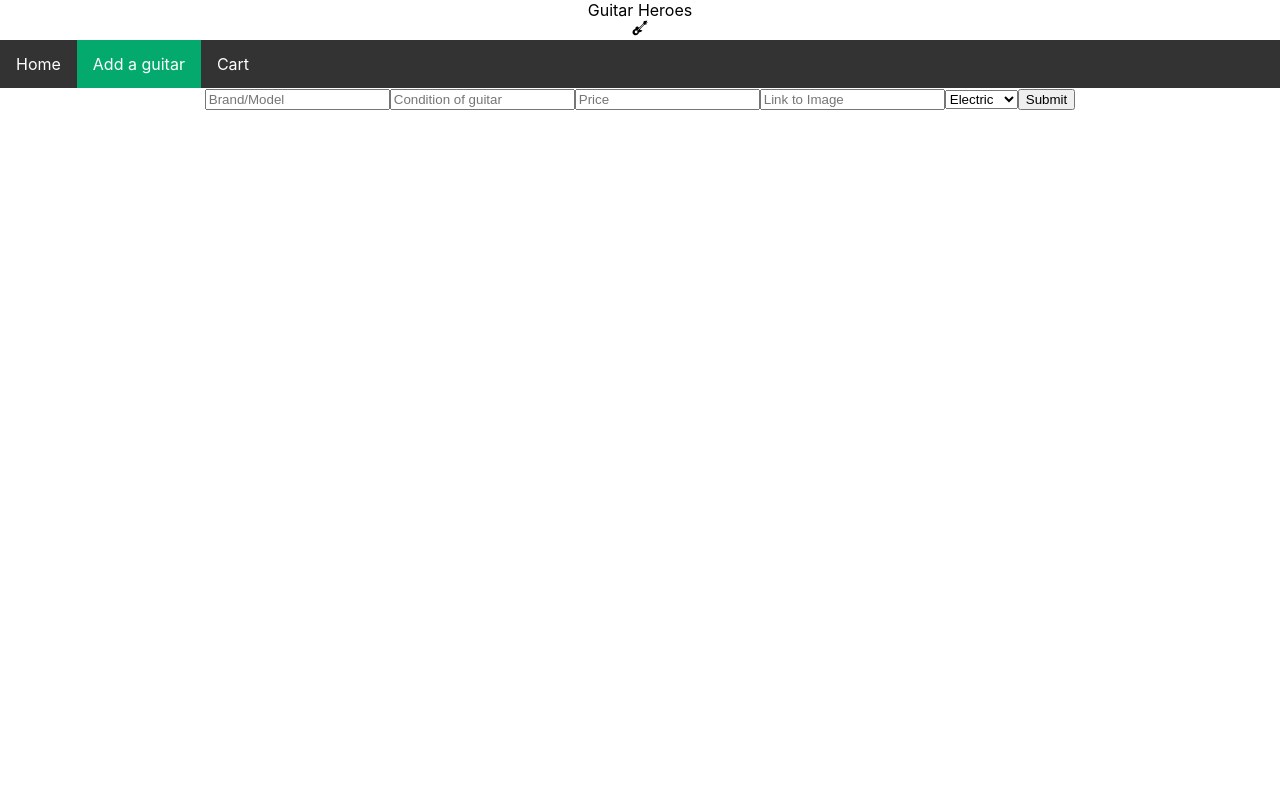
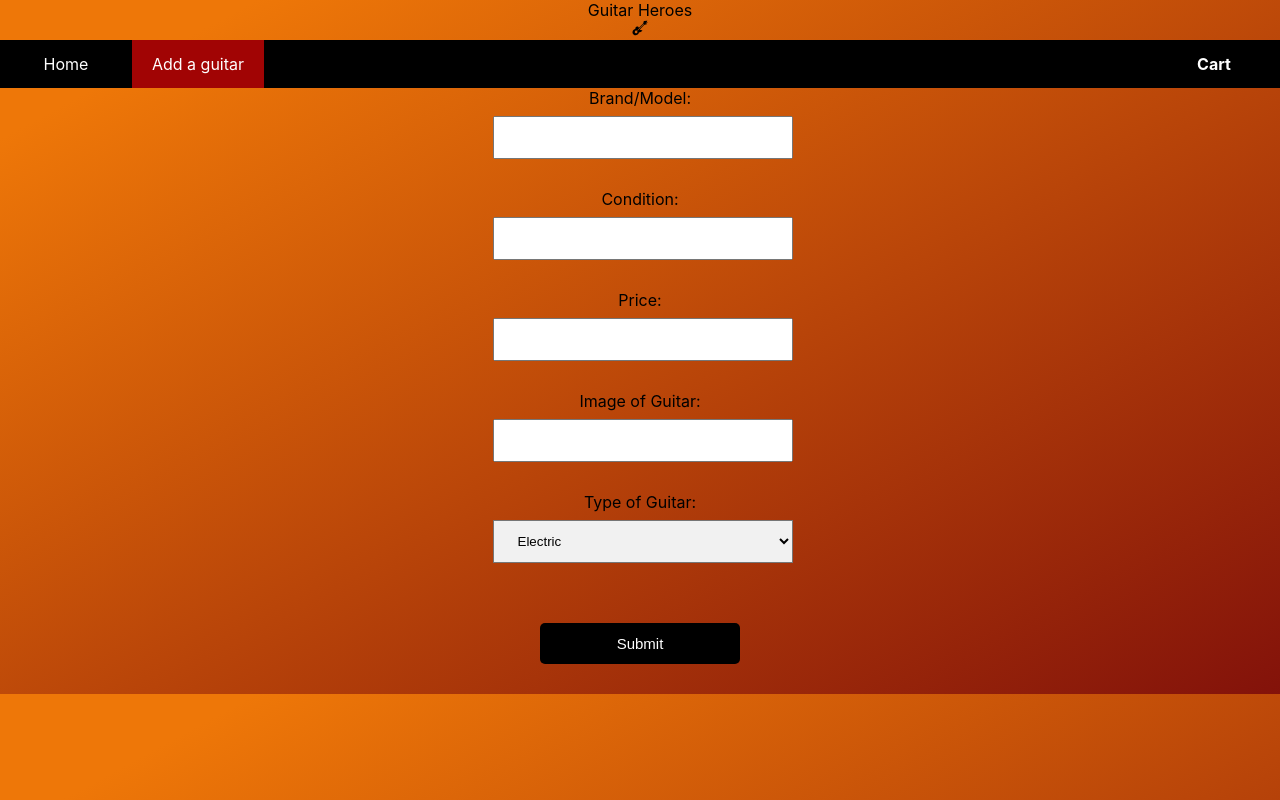
Before and after one commit to xauvk/guitar-heroes, a React (Create React App) app: page /form in a window 1280 px wide. Built offline with nearby package versions, Linux system fonts and the light colour scheme; data requests are answered from the project's data file.

Commit message:
added styling to search bars and inputs

```diff
--- a/db.json
+++ b/db.json
@@ -117,7 +117,7 @@
       "brand": "Dean Vendetta XM Electric Guitar Natural",
       "electric": true,
       "image": "https://media.guitarcenter.com/is/image/MMGS7/512150000010000-00-720x720.jpg",
-      "price": 199.00,
+      "price": 199,
       "condition": "Used"
     }
   ]
--- a/src/components/Cart.js
+++ b/src/components/Cart.js
@@ -7,7 +7,7 @@ function Cart({cart}) {
     })
 
     return (
-        <div>
+        <div className="cart">
             <h1>In Cart: </h1>
             <div className="grid-container">
                 {cartComponents}
--- a/src/components/Form.js
+++ b/src/components/Form.js
@@ -31,16 +31,31 @@ function Form ({addGuitar}) {
 
     return (
         <div>
-            <form onSubmit={handleSubmit} >
-                <input onChange={handleForm} type="text" name="brand" placeholder="Brand/Model"/>
-                <input onChange={handleForm} type="text" name="condition" placeholder="Condition of guitar"/>
-                <input onChange={handleForm} type="number" name="price" step='0.01' placeholder="Price"/>
-                <input onChange={handleForm} type="text" name="image" placeholder="Link to Image"/>
+            <form onSubmit={handleSubmit} className="form">
+                <label className="label" for="brand">Brand/Model: </label>
+                <br></br>
+                <input className="form-input" onChange={handleForm} type="text" name="brand"  required/>
+                <br></br>
+                <label className="label" for="condition">Condition: </label>
+                <br></br>
+                <input className="form-input" onChange={handleForm} type="text" name="condition" required/>
+                <br></br>
+                <label className="label" for="price">Price: </label>
+                <br></br>
+                <input className="form-input" onChange={handleForm} type="number" name="price" step='0.01' required/>
+                <br></br>
+                <label className="label" for="brand">Image of Guitar: </label>
+                <br></br>
+                <input className="form-input" onChange={handleForm} type="text" name="image" required/>
+                <br></br>
+                <label className="label" for="electric">Type of Guitar: </label>
+                <br></br>
                 <select onChange={handleForm} name="electric">
                     <option value={'electric'}>Electric</option>
                     <option value={'acoustic'}>Acoustic</option>
                 </select>
-                <button type="submit" className="btn btn-primary">Submit</button>
+                <br></br>
+                <button type="submit" className="submit-button">Submit</button>
             </form>
         </div>
     )
--- a/src/components/GuitarCard.js
+++ b/src/components/GuitarCard.js
@@ -15,9 +15,9 @@ function GuitarCard ({guitar, addToCart, removeFromCart, cartItems}) {
             <h3>{guitar.brand}</h3>
             <img src={guitar.image} alt={guitar.brand} className="image" />
             <div className="container">
-                <h4>{guitar.condition}</h4>
-                <p>${guitar.price}</p>
-                {inCart ? (<button onClick={handleClick}>Remove from Cart</button>) : (<button onClick={handleClick}>Add to Cart</button>)}
+                <h4>Condition: {guitar.condition}</h4>
+                <p>Price: ${guitar.price}</p>
+                {inCart ? (<button className="button-on" onClick={handleClick}>Remove from Cart</button>) : (<button className="button-off" onClick={handleClick}>Add to Cart</button>)}
             </div>
         </div>
     )
--- a/src/components/Home.js
+++ b/src/components/Home.js
@@ -41,7 +41,7 @@ function Home() {
     }
 
     return (
-        <>
+        <div className='home'>
             <Header />
             <NavBar />
             <Switch />
@@ -56,7 +56,7 @@ function Home() {
                     <Cart cart={cartItems}/>
                 </Route>
             <Switch />
-        </>
+        </div>
     )
 }
 
--- a/src/components/NavBar.js
+++ b/src/components/NavBar.js
@@ -13,7 +13,7 @@ function NavBar () {
                 Add a guitar
             </NavLink>
             {/* <br></br> */}
-            <NavLink exact to='/cart' className="navBar">
+            <NavLink exact to='/cart' className="nav-cart">
                 Cart
             </NavLink>
         </div>
--- a/src/components/Search.js
+++ b/src/components/Search.js
@@ -5,9 +5,9 @@ function Search ({handleSearch}) {
     const onSearch = (e) => handleSearch(e.target.value);
 
     return (
-        <div>
+        <div >
             <label htmlFor="search">Lookup Guitar: </label>
-            <input
+            <input className="search-bar"
                 onChange={onSearch}
                 type="text"
                 placeholder="Search..."
--- a/src/index.css
+++ b/src/index.css
@@ -5,6 +5,9 @@ body {
     sans-serif;
   -webkit-font-smoothing: antialiased;
   -moz-osx-font-smoothing: grayscale;
+  background-image: linear-gradient( to bottom right, rgb(238, 119, 8) 10%, rgb(131, 18, 10), rgb(238, 119, 8) 5%, rgb(131, 18, 10));
+  background-size: cover;
+
 }
 
 code {
@@ -17,12 +20,10 @@ code {
   grid-template-columns: 1fr 1fr 1fr;
   /* grid-template-rows: auto; */
   grid-gap: 10px;
-  /* background-color: #2196F3; */
   padding: 10px;
 }
 
 .grid-container > div {
-
   text-align: center;
   padding: 20px 0;
   font-size: 15px;
@@ -34,14 +35,16 @@ code {
   width: 80%;
   border-radius: 15px;
   margin: 40px auto 30px auto;
+  color: black;
+  background-color: white;
 }
 
 .card:hover {
-  box-shadow: 0 8px 16px 0 rgba(0,0,0,0.2);
+  box-shadow: 0 8px 20px 0 rgba(0, 0, 0, 0.2);
 }
 
 .container {
-  background-color: rgba(0,0,0,0.2);
+  background-color: rgba(0, 0, 0, 0.486);
   padding: 20px 16px;
 }
 
@@ -51,6 +54,7 @@ img {
 }
 
 .navBar {
+  width: 100px;
   float: left;
   display: block;
   color: white;
@@ -59,14 +63,130 @@ img {
   text-decoration: none;
 }
 
+.navBar:hover:not(.active) {
+  background-color: rgb(56, 2, 2);
+}
+
+.nav-cart {
+  font-weight: bold;
+  width: 100px;
+  float: right;
+  display: block;
+  color: white;
+  text-align: center;
+  padding: 14px 16px;
+  text-decoration: none;
+}
+
+.nav-cart:hover:not(.active) {
+  background-color: rgb(56, 2, 2);
+}
+
 .nav {
   list-style-type: none;
   margin: 0;
   padding: 0;
   overflow: hidden;
-  background-color: #333;
+  background-color: black;
 }
 
 .active {
-  background-color: #04AA6D;
+  background-color: rgb(161, 4, 4);
 }
+
+.search-bar {
+  margin-top: 1.5%;
+  width: 15%;
+  padding: 12px 20px;
+  margin: 8px 0;
+  box-sizing: border-box;
+  border: 1px solid #555;
+  outline: none;
+  border-radius: 5px;
+}
+
+.search-bar:focus {
+  background-color: lightblue;
+}
+
+select {
+  width: 300px;
+  margin: 8px 10px 30px 15px;
+  padding: 12px 20px;
+  background-color: #f1f1f1;
+}
+
+select:focus {
+  background-color: lightblue;
+}
+
+.form-input {
+  width: 300px;
+  padding: 12px 20px;
+  margin: 8px 10px 30px 15px;
+  box-sizing: border-box;
+}
+
+.form-input:focus {
+  background-color: lightblue;
+}
+
+.button-on {
+    background-color: whitesmoke;
+    border: none;
+    color: black;
+    padding: 15px 32px;
+    text-align: center;
+    text-decoration: none;
+    display: inline-block;
+    font-size: 16px;
+    margin: 4px 2px;
+    cursor: pointer;
+    -webkit-transition-duration: 0.4s;
+    transition-duration: 0.4s;
+    border-radius: 8px;
+  }
+
+  .button-on:hover {
+    box-shadow: 0 12px 16px 0 rgba(0,0,0,0.24),0 17px 50px 0 rgba(0,0,0,0.19);
+  }
+
+  .button-off {
+    background-color: rgb(161, 4, 4);
+    border: none;
+    color: white;
+    padding: 15px 32px;
+    text-align: center;
+    text-decoration: none;
+    display: inline-block;
+    font-size: 16px;
+    margin: 4px 2px;
+    cursor: pointer;
+    -webkit-transition-duration: 0.4s;
+    transition-duration: 0.4s;
+    border-radius: 8px;
+  }
+
+  .button-off:hover {
+    box-shadow: 0 12px 16px 0 rgba(0,0,0,0.24),0 17px 50px 0 rgba(0,0,0,0.19);
+  }
+  .submit-button {
+    background-color: black;
+    margin: 30px;
+    /* margin-bottom: 500px; */
+    border: none;
+    font-size: 15px;
+    color: #FFFFFF;
+    padding: 12px;
+    width: 200px;
+    text-align: center;
+    transition-duration: 0.4s;
+    text-decoration: none;
+    overflow: hidden;
+    cursor: pointer;
+    border-radius: 5px;
+  }
+
+  .submit-button:hover {
+    background-color: rgb(161, 4, 4);
+  }
```
